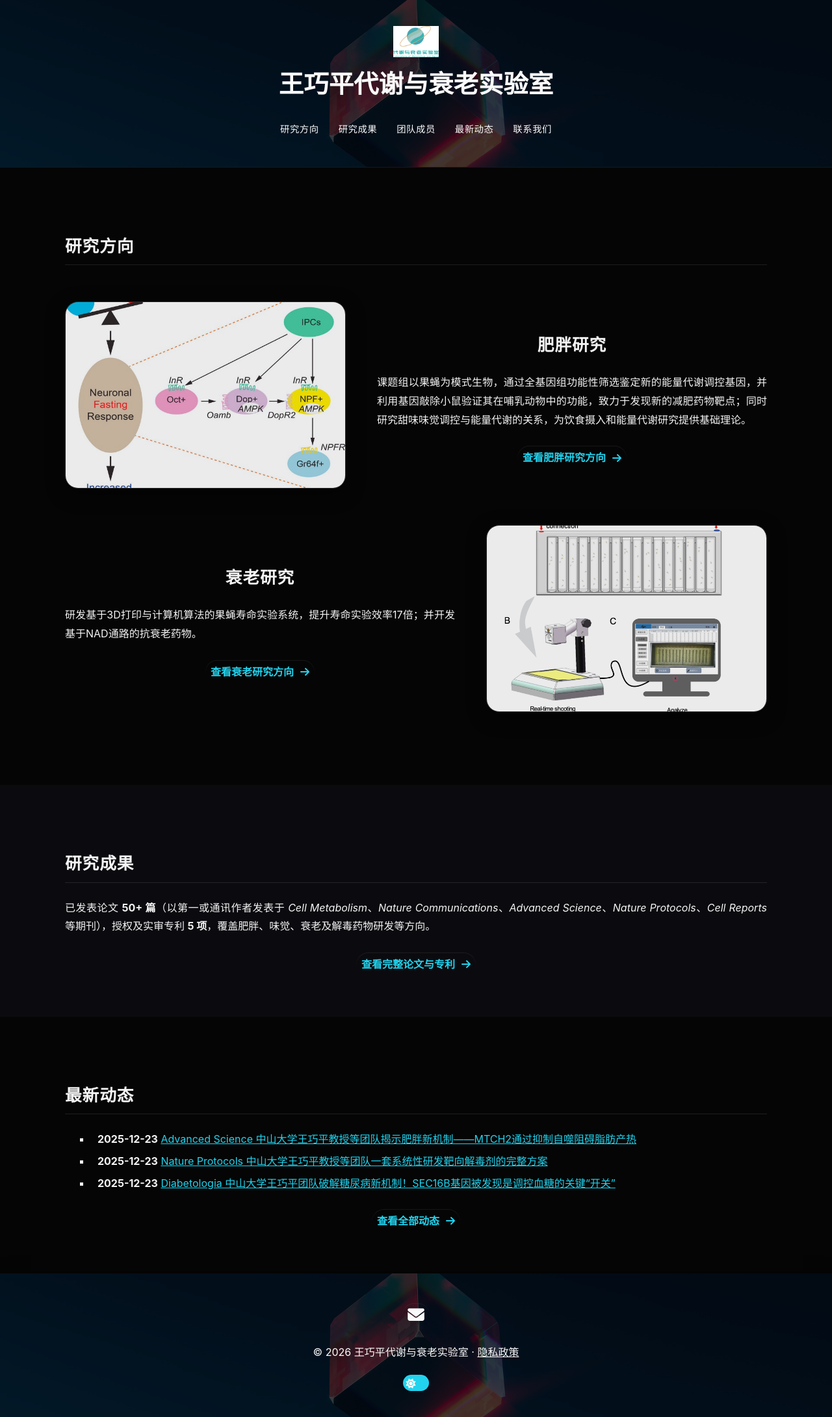
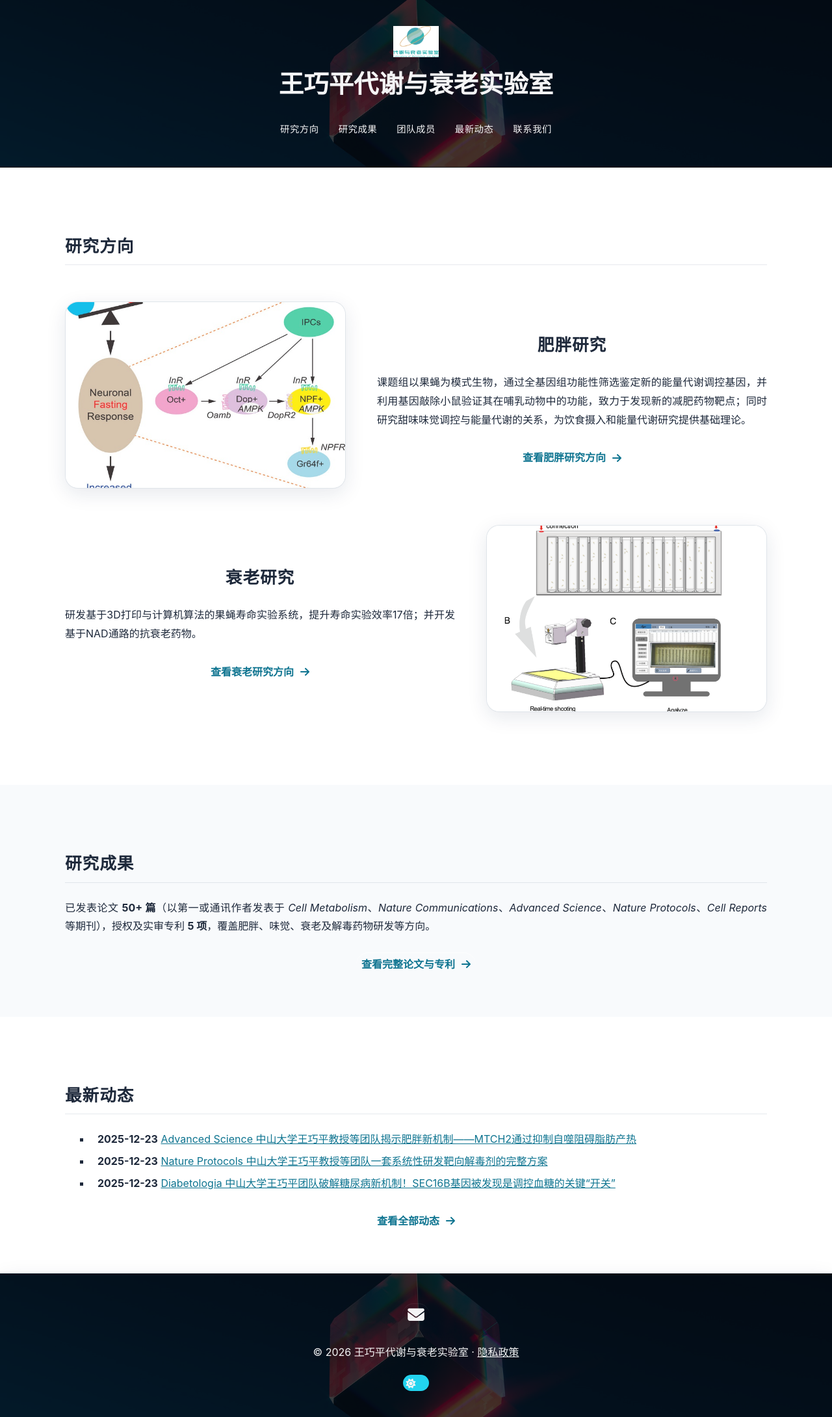
Before and after one commit to wangseeker/wangqp-lab, a Jekyll site: the page built from index.md, in a window 1280 px wide. Shown: the whole page at 65% size. Built offline with Jekyll 4.4.1, drawn with Linux system fonts in a browser that asks for light colours; a style sheet for code colours, icons or effects is not loaded.

Commit message:
双主题：白色高级版（默认，Soft Structuralism）+ Ethereal Glass 深色，页脚切换开关可昼夜切换（localStorage 记忆）；按钮/header/光晕全部变量化适配双主题

```diff
--- a/styles/-theme.scss
+++ b/styles/-theme.scss
@@ -2,58 +2,73 @@
 ---
 
 // ============================================================
-// Design System — Ethereal Glass（高端深色玻璃拟态）
-// OLED 黑 + 微妙青紫光晕 + 发丝级边框 + 玻璃卡片
-// 参考：Vercel / Linear / Awwwards 级深色质感
+// Design System — 双主题：白色高级版 / Ethereal Glass 深色
+// 亮色：Soft Structuralism（白底玻璃 + 深青点缀，昼夜可切换）
+// 暗色：Ethereal Glass（OLED 黑 + 青紫光晕）
 // ============================================================
 
-// 亮色模式（默认）— 本站以深色玻璃为默认观感
+// 亮色模式（默认）— 白色高级版
 [data-dark="false"] {
-  --primary: #22d3ee;            // 科技青（链接/按钮/强调）
-  --primary-hover: #67e8f9;      // hover 提亮
-  --secondary: #a78bfa;          // 紫罗兰（次级元素/光晕）
-  --text: #f4f4f5;               // 主文字（高对比 17:1）
-  --text-muted: #a1a1aa;         // 次要文字（7.6:1）
-  --background: #050505;         // OLED 纯黑背景
-  --background-alt: #0b0b0f;     // 卡片/面板底色
-  --glass: rgba(255, 255, 255, 0.04);       // 玻璃面
-  --glass-strong: rgba(255, 255, 255, 0.07); // 强化玻璃面
-  --hairline: rgba(255, 255, 255, 0.10);    // 发丝级边框
+  --primary: #0e7490;            // 深青（链接/按钮/强调）
+  --primary-hover: #155e75;      // hover 加深
+  --primary-soft: rgba(14, 116, 144, 0.10);   // 青色柔光面
+  --primary-soft-strong: rgba(14, 116, 144, 0.16);
+  --primary-glow: rgba(14, 116, 144, 0.12);   // hover 光晕
+  --secondary: #64748b;          // 灰蓝（次要元素）
+  --text: #1e293b;               // 正文深灰蓝（13:1）
+  --text-muted: #64748b;         // 次要文字（4.8:1）
+  --background: #ffffff;         // 纯白背景
+  --background-alt: #f8fafc;     // 浅灰蓝区块
+  --glass: rgba(255, 255, 255, 0.65);          // 玻璃面
+  --glass-strong: rgba(255, 255, 255, 0.88);   // 强化玻璃面
+  --hairline: rgba(15, 40, 80, 0.10);          // 发丝边框
+  --hairline-strong: rgba(15, 40, 80, 0.18);
+  --light-gray: rgba(15, 40, 80, 0.10);
+  --gray: #64748b;
+  --dark-gray: #334155;
+  --overlay: rgba(15, 40, 80, 0.06);
+  --highlight: inset 0 1px 1px rgba(255, 255, 255, 0.7); // 内高光
+  --glow-a: rgba(14, 116, 144, 0.05);   // 顶部青光晕
+  --glow-b: rgba(124, 58, 237, 0.04);   // 底部淡紫光晕
+  --title-glow: none;
+  --header-bg: rgba(255, 255, 255, 0.78);
+}
+
+// 暗色模式 — Ethereal Glass
+[data-dark="true"] {
+  --primary: #22d3ee;            // 科技青
+  --primary-hover: #67e8f9;
+  --primary-soft: rgba(34, 211, 238, 0.12);
+  --primary-soft-strong: rgba(34, 211, 238, 0.22);
+  --primary-glow: rgba(34, 211, 238, 0.18);
+  --secondary: #a78bfa;          // 紫罗兰
+  --text: #f4f4f5;               // 17:1
+  --text-muted: #a1a1aa;         // 7.6:1
+  --background: #050505;         // OLED 黑
+  --background-alt: #0b0b0f;
+  --glass: rgba(255, 255, 255, 0.04);
+  --glass-strong: rgba(255, 255, 255, 0.07);
+  --hairline: rgba(255, 255, 255, 0.10);
   --hairline-strong: rgba(255, 255, 255, 0.18);
   --light-gray: rgba(255, 255, 255, 0.10);
   --gray: #a1a1aa;
   --dark-gray: #d4d4d8;
   --overlay: rgba(255, 255, 255, 0.06);
-  --highlight: inset 0 1px 1px rgba(255, 255, 255, 0.08); // 内高光
-}
-// 暗色模式（备用）
-[data-dark="true"] {
-  --primary: #22d3ee;
-  --primary-hover: #67e8f9;
-  --secondary: #a78bfa;
-  --text: #fafafa;
-  --text-muted: #a1a1aa;
-  --background: #030303;
-  --background-alt: #0a0a0e;
-  --glass: rgba(255, 255, 255, 0.03);
-  --glass-strong: rgba(255, 255, 255, 0.06);
-  --hairline: rgba(255, 255, 255, 0.08);
-  --hairline-strong: rgba(255, 255, 255, 0.15);
-  --light-gray: rgba(255, 255, 255, 0.08);
-  --gray: #a1a1aa;
-  --dark-gray: #d4d4d8;
-  --overlay: rgba(255, 255, 255, 0.05);
-  --highlight: inset 0 1px 1px rgba(255, 255, 255, 0.06);
+  --highlight: inset 0 1px 1px rgba(255, 255, 255, 0.08);
+  --glow-a: rgba(167, 139, 250, 0.09);   // 紫光晕
+  --glow-b: rgba(34, 211, 238, 0.07);    // 青光晕
+  --title-glow: 0 0 40px rgba(34, 211, 238, 0.15);
+  --header-bg: rgba(5, 5, 5, 0.72);
 }
 
 :root {
-  // Typography — 系统字体栈（避免被墙的 web 字体，中文稳定）
+  // Typography — 系统字体栈（避免被墙的 web 字体）
   --title: -apple-system, BlinkMacSystemFont, "PingFang SC", "Hiragino Sans GB", "Microsoft YaHei", "Segoe UI", sans-serif;
   --heading: -apple-system, BlinkMacSystemFont, "PingFang SC", "Hiragino Sans GB", "Microsoft YaHei", "Segoe UI", sans-serif;
   --body: -apple-system, BlinkMacSystemFont, "PingFang SC", "Hiragino Sans GB", "Microsoft YaHei", "Segoe UI", sans-serif;
   --code: ui-monospace, "SF Mono", Menlo, Consolas, monospace;
 
-  // Type scale — 大气排版
+  // Type scale
   --large: 1.2rem;    // 19px  h3
   --xl: 1.6rem;       // 25.6px h2
   --xxl: 2.4rem;      // 38px   h1
@@ -69,12 +84,12 @@
   --spacing: 1.8;
   --compact: 1.65;
 
-  // Effects — 柔和环境阴影 + 内高光
+  // Effects
   --rounded: 14px;
   --rounded-lg: 20px;
-  --shadow-sm: 0 1px 2px rgba(0, 0, 0, 0.4);
-  --shadow: 0 8px 30px rgba(0, 0, 0, 0.45);
-  --shadow-md: 0 16px 48px rgba(0, 0, 0, 0.55);
+  --shadow-sm: 0 1px 3px rgba(15, 40, 80, 0.08);
+  --shadow: 0 8px 30px rgba(15, 40, 80, 0.10);
+  --shadow-md: 0 16px 48px rgba(15, 40, 80, 0.14);
   --transition: 0.45s cubic-bezier(0.32, 0.72, 0, 1);
   --transition-fast: 0.25s cubic-bezier(0.32, 0.72, 0, 1);
 }
--- a/styles/body.scss
+++ b/styles/body.scss
@@ -8,8 +8,8 @@
   padding: 0;
   min-height: 100vh;
   background:
-    radial-gradient(ellipse 55% 45% at 12% -8%, rgba(167, 139, 250, 0.09) 0%, transparent 60%),
-    radial-gradient(ellipse 50% 40% at 90% 110%, rgba(34, 211, 238, 0.07) 0%, transparent 60%),
+    radial-gradient(ellipse 55% 45% at 12% -8%, var(--glow-a) 0%, transparent 60%),
+    radial-gradient(ellipse 50% 40% at 90% 110%, var(--glow-b) 0%, transparent 60%),
     var(--background);
   background-attachment: fixed;
   color: var(--text);
--- a/styles/button.scss
+++ b/styles/button.scss
@@ -17,10 +17,10 @@
   max-width: calc(100% - 5px - 5px);
   margin: 5px;
   padding: 10px 22px;
-  border: 1px solid rgba(34, 211, 238, 0.35);
+  border: 1px solid var(--primary-soft-strong);
   border-radius: 999px;
-  background: rgba(34, 211, 238, 0.12);
-  color: #7dd3fc;
+  background: var(--primary-soft);
+  color: var(--primary);
   text-align: center;
   font: inherit;
   font-family: var(--heading);
@@ -33,10 +33,10 @@
 }
 
 .button:hover {
-  background: rgba(34, 211, 238, 0.22);
-  border-color: rgba(34, 211, 238, 0.55);
-  color: #e0f7ff;
-  box-shadow: 0 0 24px rgba(34, 211, 238, 0.18), var(--highlight);
+  background: var(--primary-soft-strong);
+  border-color: var(--primary);
+  color: var(--primary);
+  box-shadow: 0 0 24px var(--primary-glow), var(--highlight);
 }
 
 .button:active {
--- a/styles/header.scss
+++ b/styles/header.scss
@@ -14,7 +14,7 @@
   flex-wrap: wrap;
   gap: 20px;
   padding: 16px 24px;
-  background: rgba(5, 5, 5, 0.72);
+  background: var(--header-bg);
   backdrop-filter: blur(16px);
   -webkit-backdrop-filter: blur(16px);
   border-bottom: 1px solid var(--hairline);
--- a/styles/heading.scss
+++ b/styles/heading.scss
@@ -23,7 +23,7 @@
   text-transform: uppercase;
   text-align: center;
   letter-spacing: 2px;
-  text-shadow: 0 0 40px rgba(34, 211, 238, 0.15);
+  text-shadow: var(--title-glow);
 }
 
 h2 {
```
